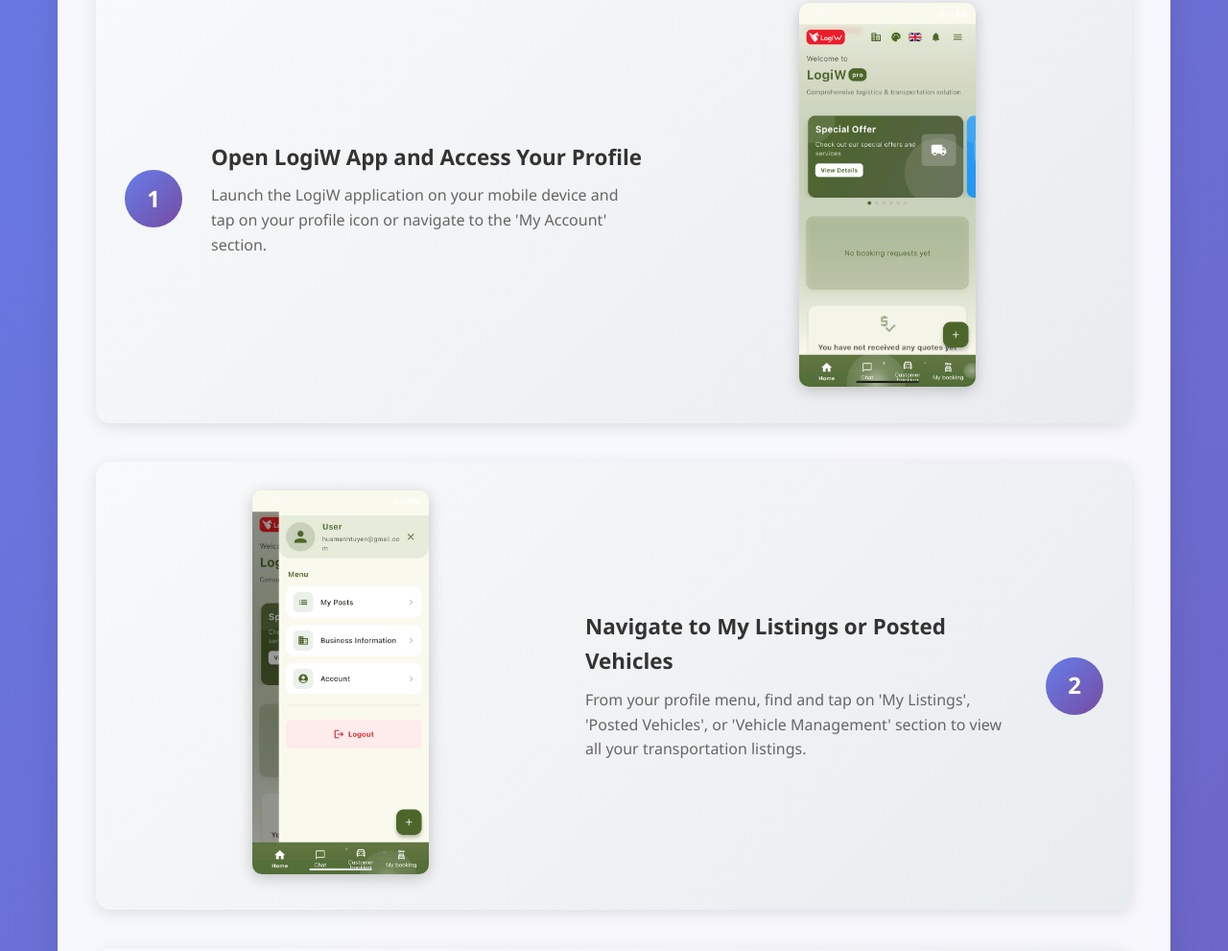
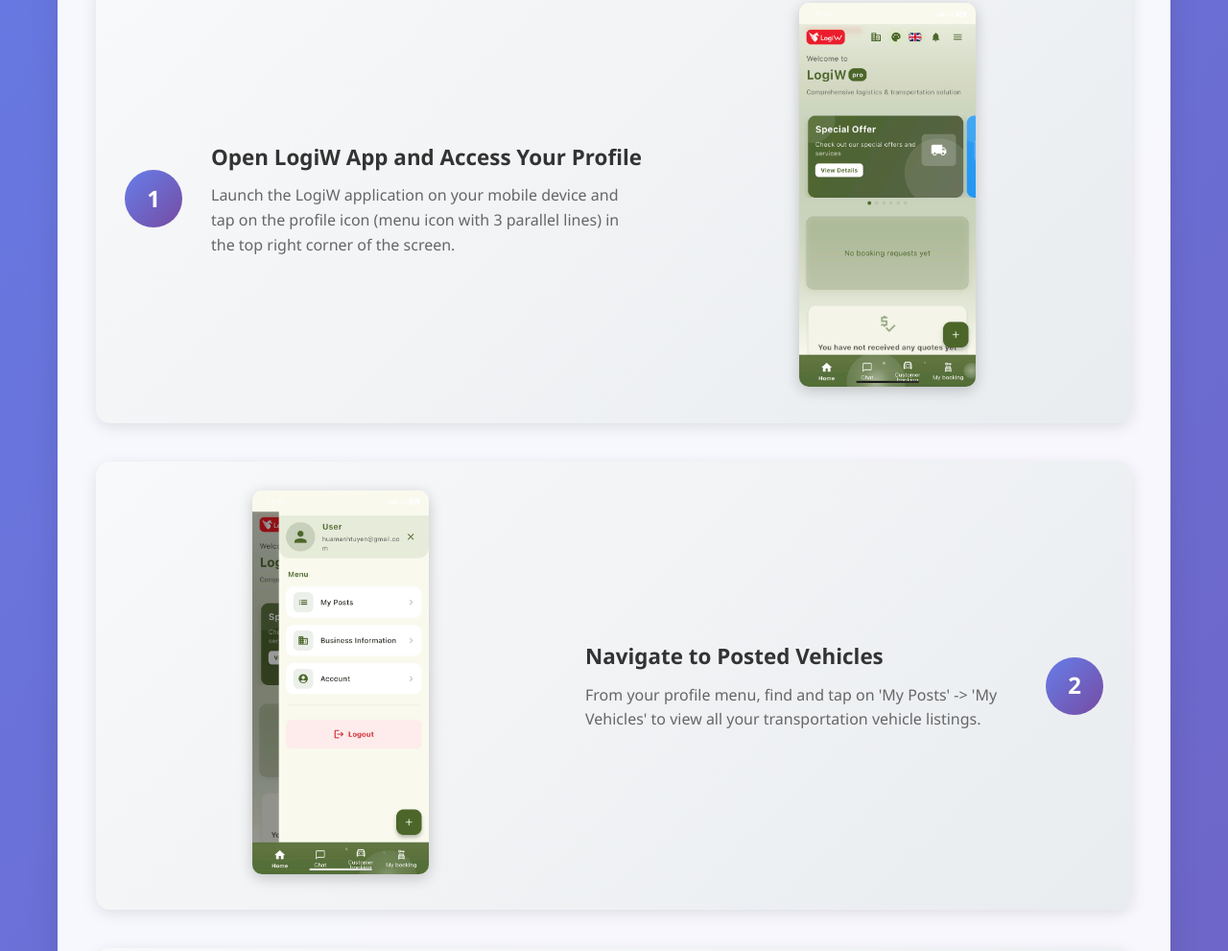
Before and after one commit to huamanhtuyen/logiw-privacy-policy, a plain HTML site: page data-deletion/index.html in a window 1280 px wide. Shown: the part 708-1699 px from the top of the page at 96% size. Drawn offline with Linux system fonts and the light colour scheme.

Commit message:
Update index.html

```diff
--- a/data-deletion/index.html
+++ b/data-deletion/index.html
@@ -400,7 +400,7 @@
                     <div class="step-number">1</div>
                     <div class="step-content">
                         <div class="step-title" data-en="Open LogiW App and Access Your Profile" data-vi="Mở Ứng Dụng LogiW và Truy Cập Hồ Sơ" data-th="เปิดแอป LogiW และเข้าสู่โปรไฟล์" data-zh="打开LogiW应用并访问个人资料">Open LogiW App and Access Your Profile</div>
-                        <div class="step-description" data-en="Launch the LogiW application on your mobile device and tap on your profile icon or navigate to the 'My Account' section." data-vi="Khởi động ứng dụng LogiW trên thiết bị di động và nhấn vào biểu tượng hồ sơ hoặc điều hướng đến phần 'Tài Khoản Của Tôi'." data-th="เปิดแอปพลิเคชัน LogiW บนอุปกรณ์มือถือของคุณ และแตะที่ไอคอนโปรไฟล์หรือไปที่ส่วน 'บัญชีของฉัน'" data-zh="在移动设备上启动LogiW应用程序，点击个人资料图标或导航到"我的账户"部分。">Launch the LogiW application on your mobile device and tap on your profile icon or navigate to the "My Account" section.</div>
+                        <div class="step-description" data-en="Launch the LogiW application on your mobile device and tap on the profile icon (menu icon with 3 parallel lines) in the top right corner of the screen." data-vi="Khởi động ứng dụng LogiW trên thiết bị di động và nhấn vào biểu tượng hồ sơ (biểu tượng menu có 3 gạch song song) ở góc trên phải màn hình." data-th="เปิดแอปพลิเคชัน LogiW บนอุปกรณ์มือถือของคุณ และแตะที่ไอคอนโปรไฟล์ (ไอคอนเมนูที่มี 3 เส้นขนาน) ที่มุมขวาบนของหน้าจอ" data-zh="在移动设备上启动LogiW应用程序，点击屏幕右上角的个人资料图标（有3条平行线的菜单图标）。">Launch the LogiW application on your mobile device and tap on the profile icon (menu icon with 3 parallel lines) in the top right corner of the screen.</div>
                     </div>
                     <div class="step-image">
                         <img src="1.jpg" alt="Step 1">
@@ -410,8 +410,8 @@
                 <div class="step">
                     <div class="step-number">2</div>
                     <div class="step-content">
-                        <div class="step-title" data-en="Navigate to My Listings or Posted Vehicles" data-vi="Điều Hướng đến Tin Đăng Của Tôi hoặc Xe Đã Đăng" data-th="ไปที่ประกาศของฉันหรือรถที่ลงประกาศ" data-zh="导航到我的发布或已发布车辆">Navigate to "My Listings" or "Posted Vehicles"</div>
-                        <div class="step-description" data-en="From your profile menu, find and tap on 'My Listings', 'Posted Vehicles', or 'Vehicle Management' section to view all your transportation listings." data-vi="Từ menu hồ sơ, tìm và nhấn vào 'Tin Đăng Của Tôi', 'Xe Đã Đăng', hoặc phần 'Quản Lý Xe' để xem tất cả bài đăng vận tải của bạn." data-th="จากเมนูโปรไฟล์ ค้นหาและแตะที่ 'ประกาศของฉัน', 'รถที่ลงประกาศ', หรือส่วน 'จัดการรถยนต์' เพื่อดูประกาศขนส่งทั้งหมดของคุณ" data-zh="从个人资料菜单中，找到并点击"我的发布"、"已发布车辆"或"车辆管理"部分，查看您所有的运输发布信息。">From your profile menu, find and tap on "My Listings", "Posted Vehicles", or "Vehicle Management" section to view all your transportation listings.</div>
+                        <div class="step-title" data-en="Navigate to Posted Vehicles" data-vi="Điều Hướng đến Xe Đã Đăng" data-th="ไปที่รถที่ลงประกาศ" data-zh="导航到已发布车辆">Navigate to "Posted Vehicles"</div>
+                        <div class="step-description" data-en="From your profile menu, find and tap on 'My Posts' -> 'My Vehicles' to view all your transportation vehicle listings." data-vi="Từ menu hồ sơ, tìm và nhấn vào 'Tin Đăng Của Tôi' -> 'Xe của tôi' để xem tất cả bài đăng xe vận tải của bạn." data-th="จากเมนูโปรไฟล์ ค้นหาและแตะที่ 'โพสต์ของฉัน' -> 'รถของฉัน' เพื่อดูรายการประกาศรถขนส่งทั้งหมดของคุณ" data-zh="从个人资料菜单中，找到并点击"我的发布" -> "我的车辆"，查看您所有的运输车辆发布信息。">From your profile menu, find and tap on "My Posts" -> "My Vehicles" to view all your transportation vehicle listings.</div>
                     </div>
                     <div class="step-image">
                         <img src="2.jpg" alt="Step 2">
```
